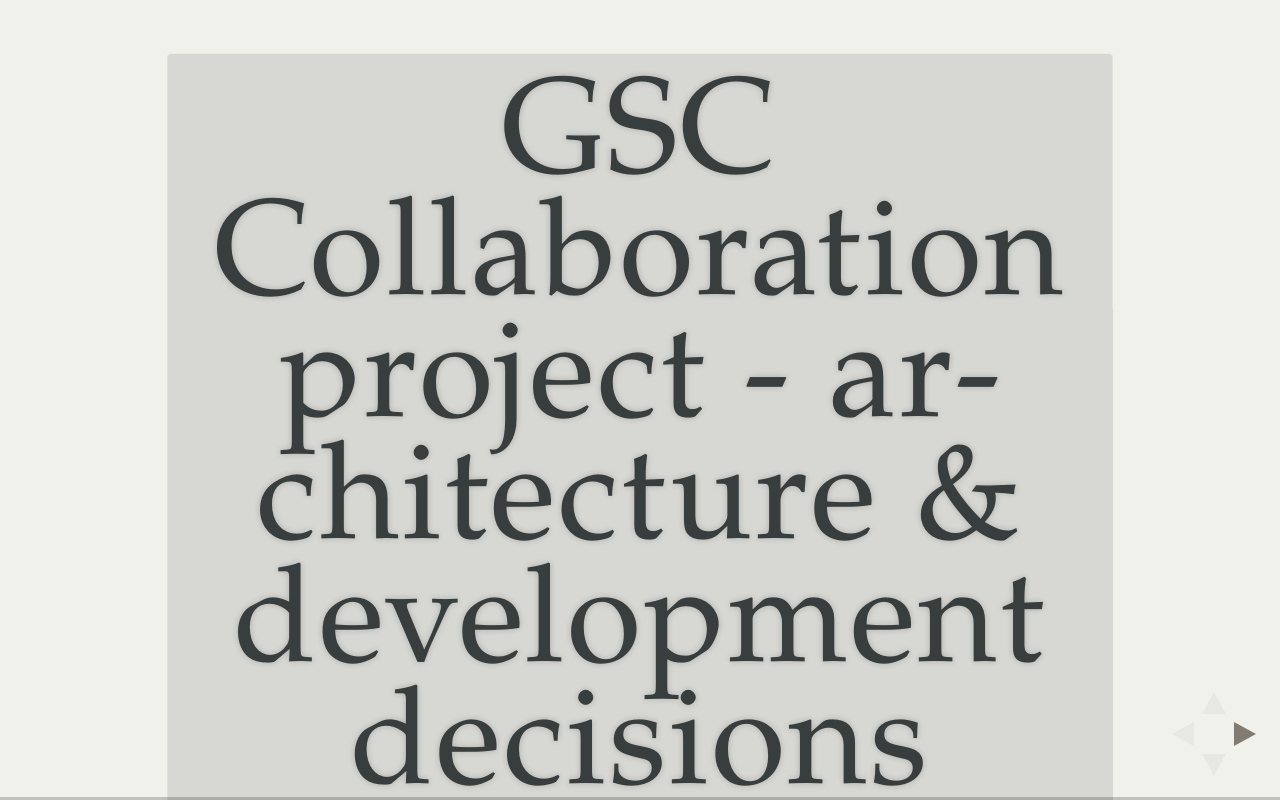
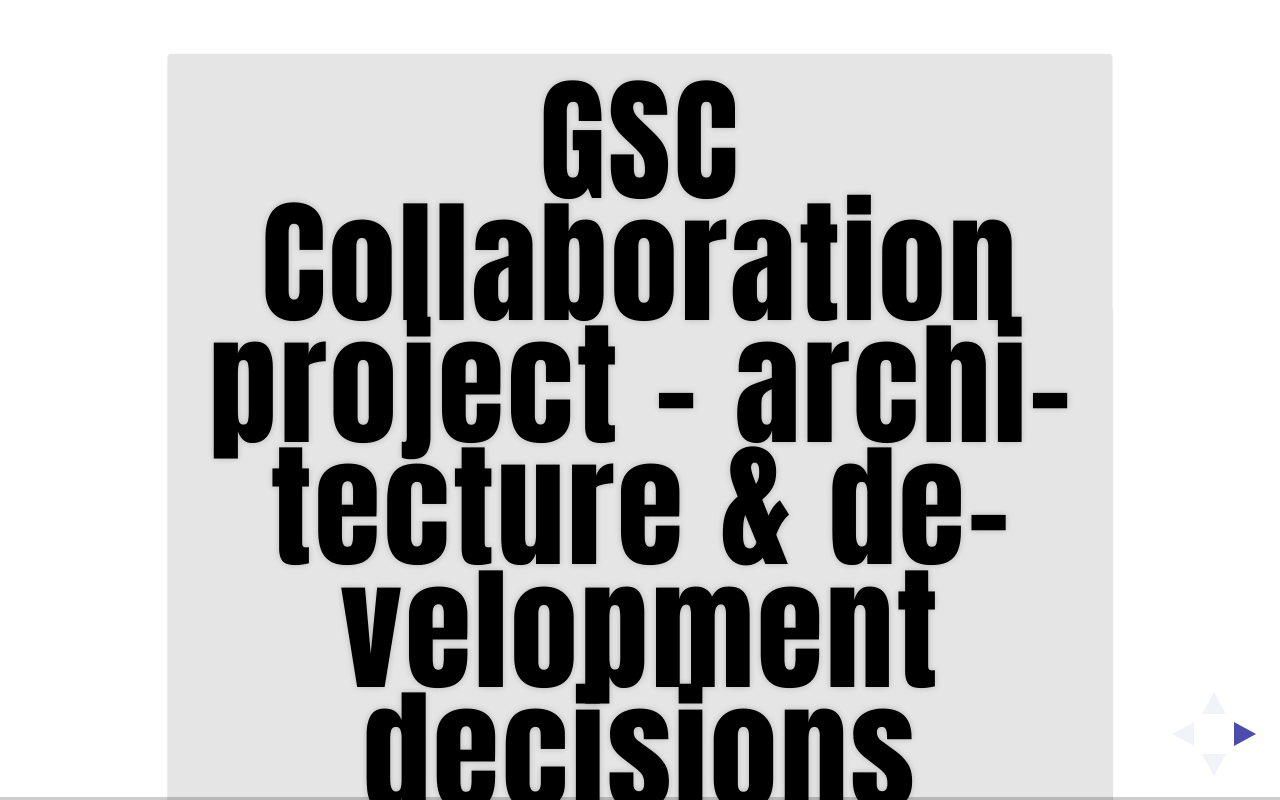
Before and after one commit to catchmatt/pres-HNK-GSC-Collab-Dev, a website: page index.html in a window 1280 px wide. Drawn offline with Linux system fonts and the light colour scheme; a web font is replaced by a local one.

Commit message:
Change theme to simple.

```diff
--- a/index.html
+++ b/index.html
@@ -9,7 +9,7 @@
     <meta name="apple-mobile-web-app-status-bar-style" content="black-translucent" />
     <meta name="viewport" content="width=device-width, initial-scale=1.0, maximum-scale=1.0, user-scalable=no">
     <link rel="stylesheet" href="css/reveal.min.css">
-    <link rel="stylesheet" href="css/theme/serif.css" id="theme">
+    <link rel="stylesheet" href="css/theme/simple.css" id="theme">
     <!-- For syntax highlighting -->
     <link rel="stylesheet" href="lib/css/zenburn.css">
     <!-- If the query includes 'print-pdf', include the PDF print sheet -->
```
